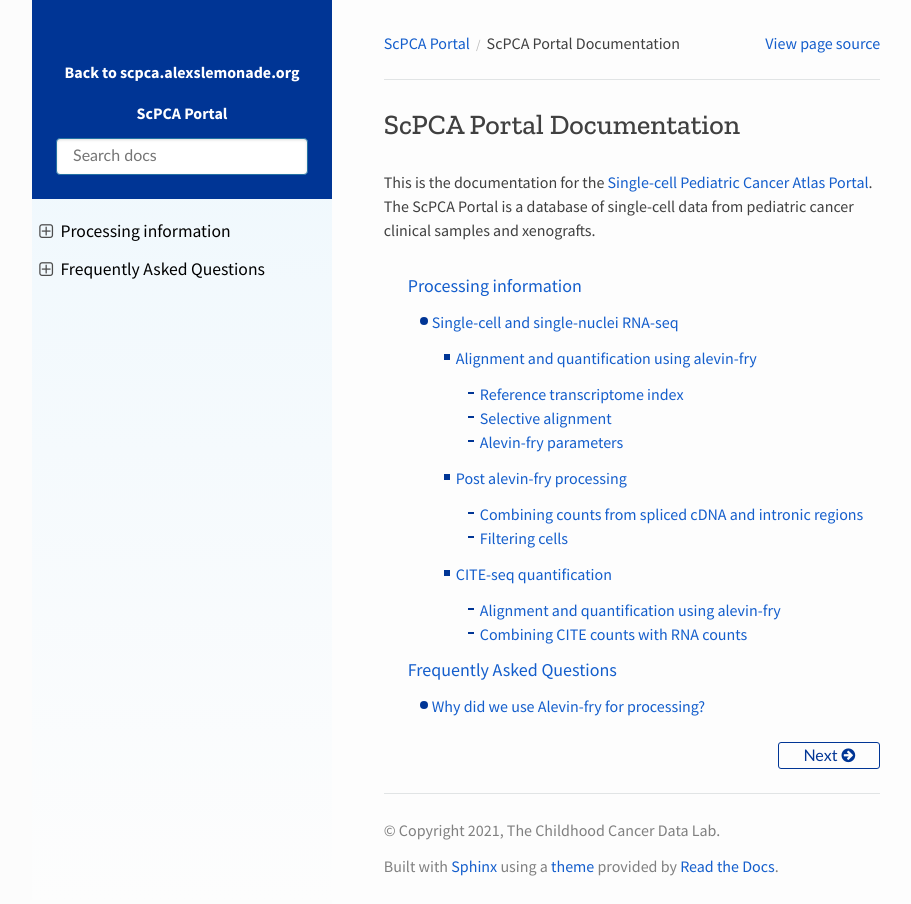
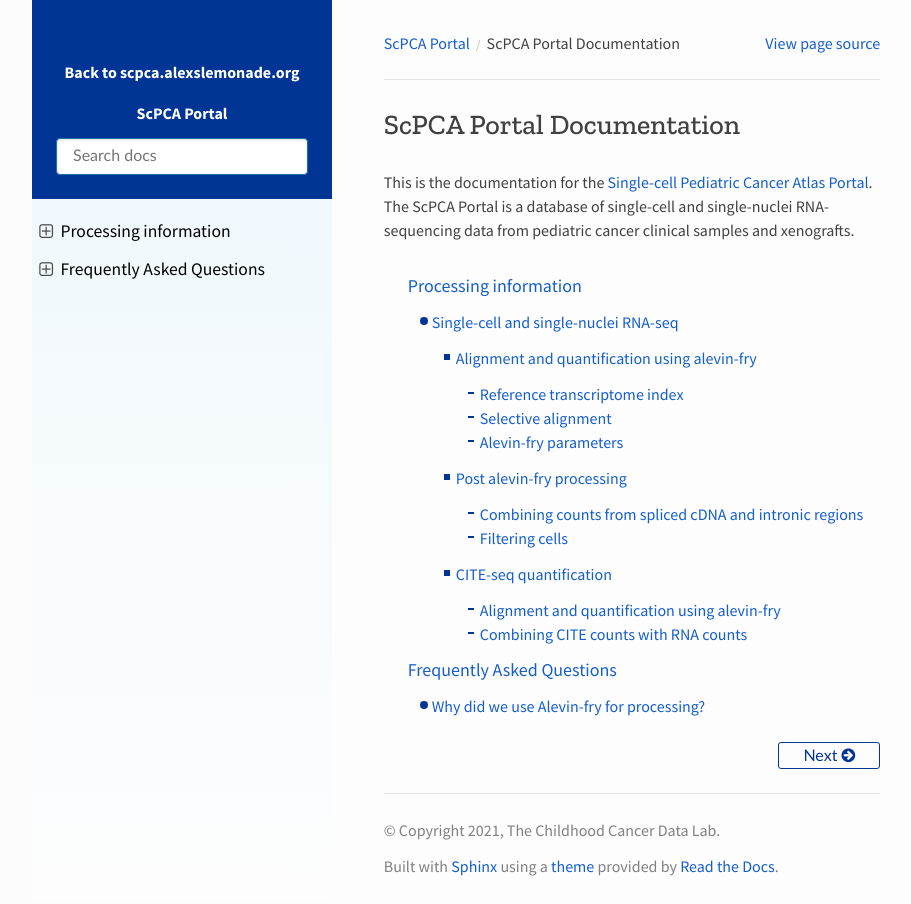
Before and after one commit to DongzeHE/scpca-docs, a Sphinx documentation site: the page built from docs/index.md, in a window 1280 px wide. Shown: the whole page, without its empty margins (158-1069 px from the left). Built offline with Sphinx 7.4.7 and the Read the Docs theme 2.0.0, drawn with Linux system fonts in a browser that asks for light colours.

Commit message:
Update docs/index.md
Co-authored-by: Ally Hawkins <54039191+allyhawkins@users.noreply.github.com>

````diff
--- a/docs/index.md
+++ b/docs/index.md
@@ -1,7 +1,7 @@
 # ScPCA Portal Documentation
 
 This is the documentation for the [Single-cell Pediatric Cancer Atlas Portal](https://scpca.alexslemonade.org).
-The ScPCA Portal is a database of single-cell data from pediatric cancer clinical samples and xenografts.
+The ScPCA Portal is a database of single-cell and single-nuclei RNA-sequencing data from pediatric cancer clinical samples and xenografts.
 
 ```{toctree}
 :maxdepth: 4
````
